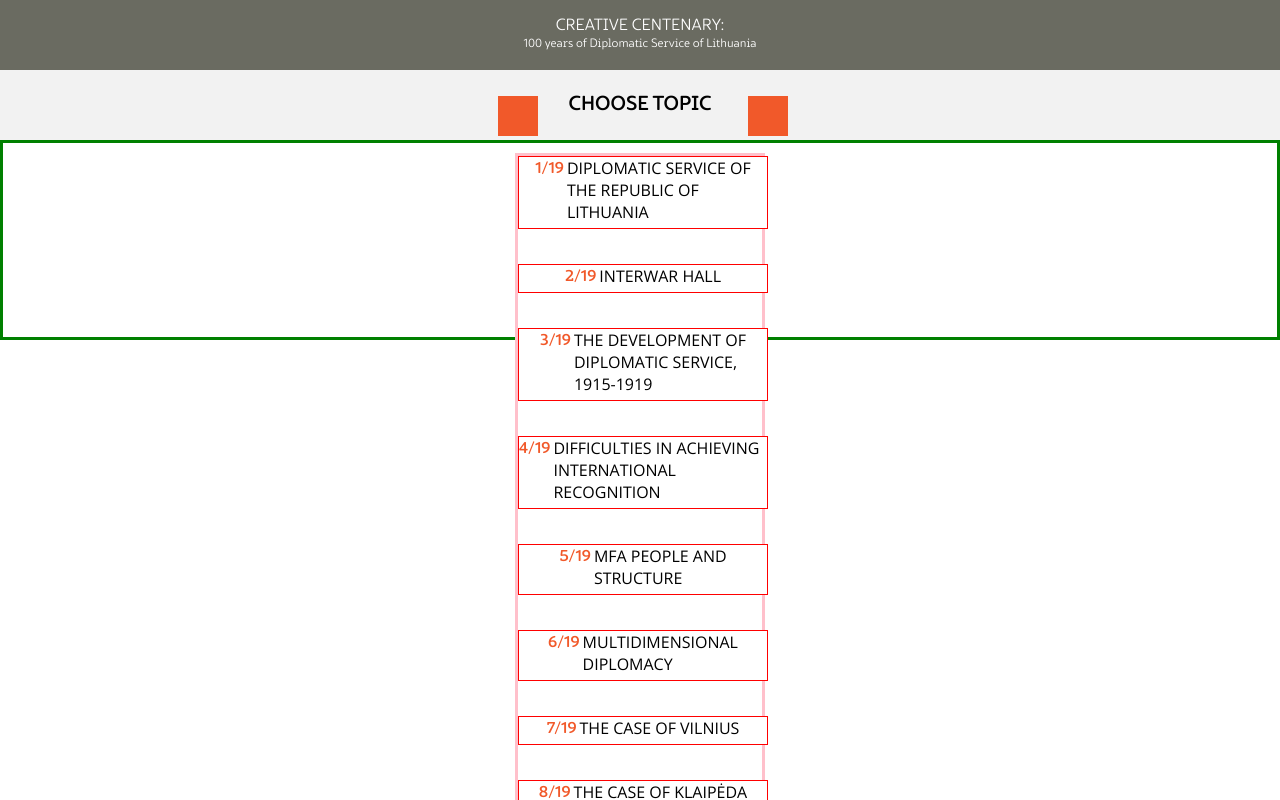
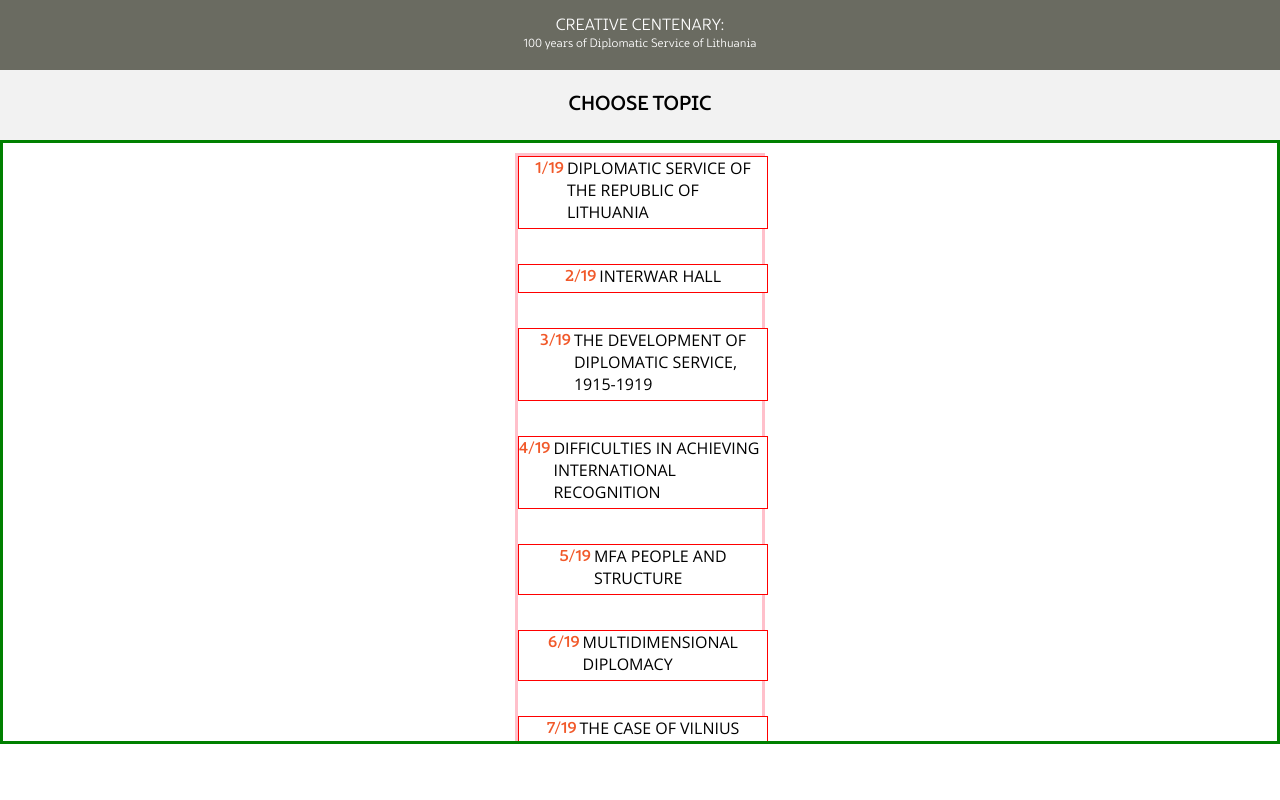
Before and after one commit to robertasliekis/urmas-testing, a React (Create React App) app: page / in a window 1280 px wide. Built offline with nearby package versions, Linux system fonts and the light colour scheme.

Commit message:
initial commit

```diff
--- a/src/index.css
+++ b/src/index.css
@@ -426,12 +426,11 @@ p {
 }
 
 .topics-container .content .topics-list-wrapper {
+  height: calc(100vh - 2 * var(--title-height) - 56px);
   display: inline-block;
-  height: 200px;
+  overflow-x: scroll;
   border: 3px solid green;
   width: 100%;
-  -webkit-box-sizing: border-box;
-          box-sizing: border-box;
   position: relative;
 }
 
@@ -465,8 +464,6 @@ p {
   position: relative;
   margin-top: 10px;
   padding-bottom: 80px;
-  -webkit-box-sizing: border-box;
-          box-sizing: border-box;
   height: auto;
   border: 3px solid pink;
 }
--- a/src/index.scss
+++ b/src/index.scss
@@ -279,16 +279,14 @@ p {
       text-transform: uppercase;
     }
     .topics-list-wrapper {
-      // height: calc(100vh - 2 * var(--title-height) - 56px);
+      height: calc(100vh - 2 * var(--title-height) - 56px);
       // @include displayFlexColumn();
       // justify-content: flex-start;
       //display: block;
       display: inline-block;
-      // overflow-x: scroll;
-      height: 200px;
+      overflow-x: scroll;
       border: 3px solid green;
       width: 100%;
-      box-sizing: border-box;
       position: relative;
 
       .topics-list {
@@ -303,7 +301,6 @@ p {
         position: relative;
         margin-top: 10px;
         padding-bottom: 80px;
-        box-sizing: border-box;
         //height: 400px;
         height: auto;
         border: 3px solid pink;
```
Also changed, not shown: 2 other files (tests, documents, lock files or other folders).
